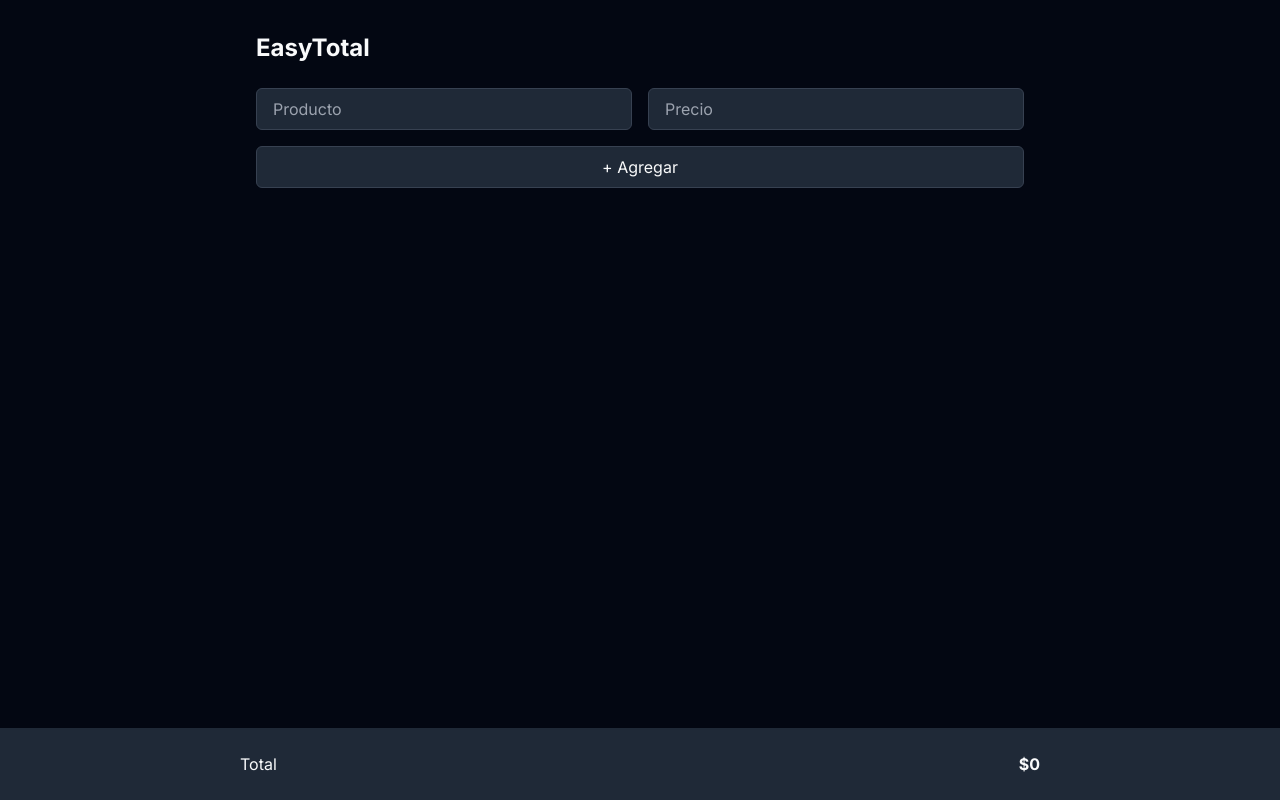
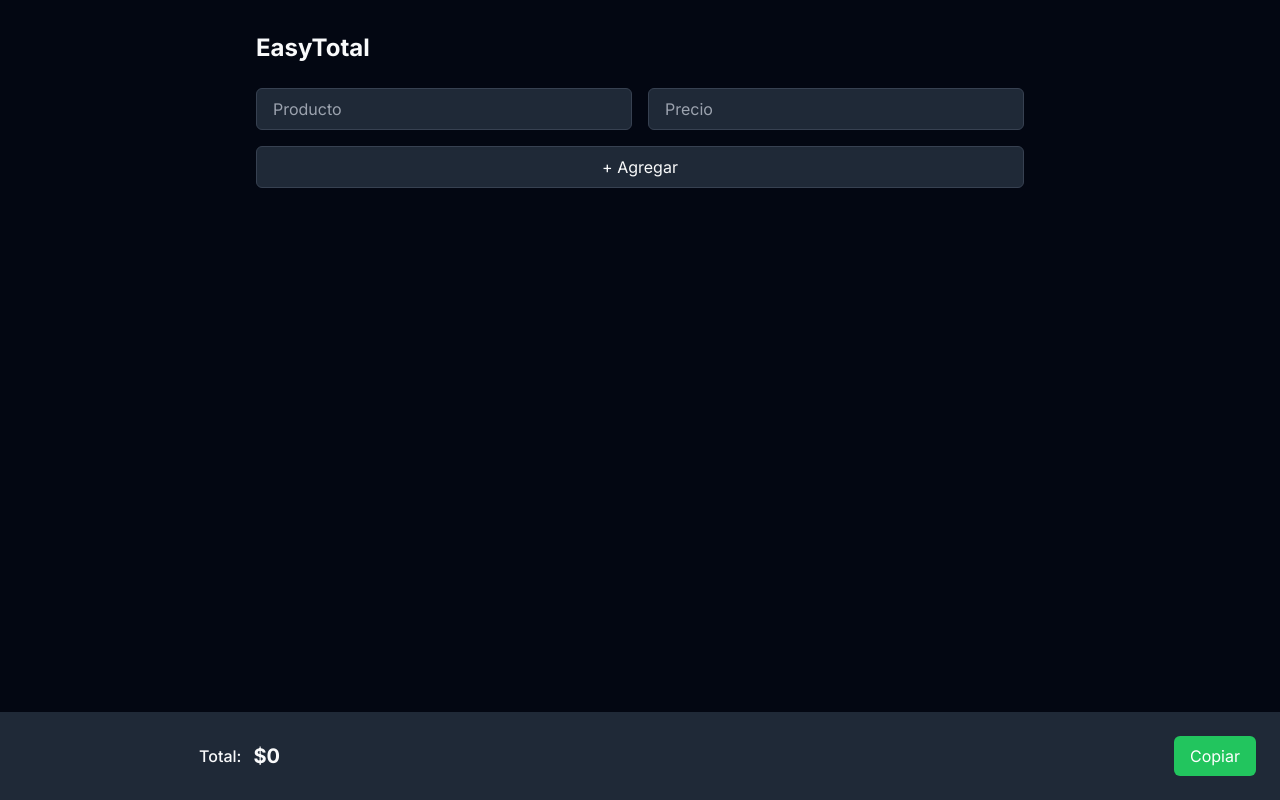
Before and after one commit to nylzen/easy-total, a Next.js app: page / in a window 1280 px wide. Built offline with nearby package versions, Linux system fonts and the light colour scheme.

Commit message:
add: LS products & copy list to clipboard

```diff
--- a/src/components/Form/Form.jsx
+++ b/src/components/Form/Form.jsx
@@ -4,11 +4,18 @@ import { useEffect, useRef, useState } from "react";
 import { Total } from "../Total/Total";
 import { ProductForm } from "../ProductForm/ProductForm";
 import { ProductList } from "../ProductList/ProductList";
+import { Toaster, toast } from "sonner";
 
 export const Form = () => {
-  const [products, setProducts] = useState([]);
+  const [products, setProducts] = useState(
+    JSON.parse(localStorage.getItem("products")) || [],
+  );
   const [total, setTotal] = useState(0);
   const nameInputRef = useRef(null);
+
+  const saveToLocalStorage = (products) => {
+    localStorage.setItem("products", JSON.stringify(products));
+  };
 
   useEffect(() => {
     const calculateTotal = () => {
@@ -23,10 +30,12 @@ export const Form = () => {
     };
 
     calculateTotal();
+    saveToLocalStorage(products);
   }, [products]);
 
   const addProduct = (product) => {
     setProducts((prevProducts) => [...product, ...prevProducts]);
+    saveToLocalStorage([...product, ...products]);
   };
 
   const updateProductQuantity = (index, quantity) => {
@@ -39,6 +48,30 @@ export const Form = () => {
     setProducts(newProducts);
   };
 
+  const generateMessage = () => {
+    const date = new Date().toLocaleDateString("es-AR");
+    let message = `Lista de productos EasyTotal - ${date}\n\n`;
+    products.forEach((product) => {
+      message += `${product.name} x ${product.quantity} - $${product.price}\n`;
+    });
+    message += `\nTotal: $${total.toLocaleString("es-AR")}`;
+    console.log(message);
+    return message;
+  };
+
+  const handleCopyToClipboard = () => {
+    const message = generateMessage();
+    navigator.clipboard.writeText(message).then(
+      () => {
+        toast.success("Lista copiada al portapapeles.");
+      },
+      (err) => {
+        toast("Error al copiar el mensaje.", { type: "error" });
+        console.error("Error al copiar el mensaje: ", err);
+      },
+    );
+  };
+
   return (
     <section className=" pb-20 flex flex-col h-screen bg-gray-950 text-gray-50">
       <div className="md:max-w-[800px] container mx-auto px-4 py-8 flex-1 overflow-auto">
@@ -48,7 +81,16 @@ export const Form = () => {
           products={products}
           updateProductQuantity={updateProductQuantity}
         />
-        <Total total={total} />
+        <div className="bg-gray-800 py-6 px-6 flex items-center justify-center absolute w-full bottom-0 left-0">
+          <Total total={total} />
+          <Toaster position="bottom-center" richColors closeButton/>
+          <button
+            onClick={handleCopyToClipboard}
+            className="bg-green-500 text-white px-4 py-2 rounded-md"
+          >
+            Copiar
+          </button>
+        </div>
       </div>
     </section>
   );
--- a/src/components/Total/Total.jsx
+++ b/src/components/Total/Total.jsx
@@ -1,10 +1,10 @@
 export const Total = ({ total }) => {
   return (
-    <div className="bg-gray-800 py-6 px-6 flex items-center justify-between absolute w-full bottom-0 left-0">
-      <div className="max-w-[800px] mx-auto flex items-center justify-between w-full">
-        <h2 className="font-meidum">Total</h2>
-        <p className="font-bold">${total.toLocaleString('es-AR')}</p>
-      </div>
+    <div className="max-w-[800px] mx-auto flex items-center justify-between w-full">
+      <h2 className="font-medium flex items-center gap-x-3 ">
+        Total: <span className="font-bold text-xl"> ${total.toLocaleString("es-AR")}</span>
+      </h2>
+      {/* <p className="font-bold">${total.toLocaleString("es-AR")}</p> */}
     </div>
   );
 };
```
Also changed, not shown: package.json (+5 -4 lines).
